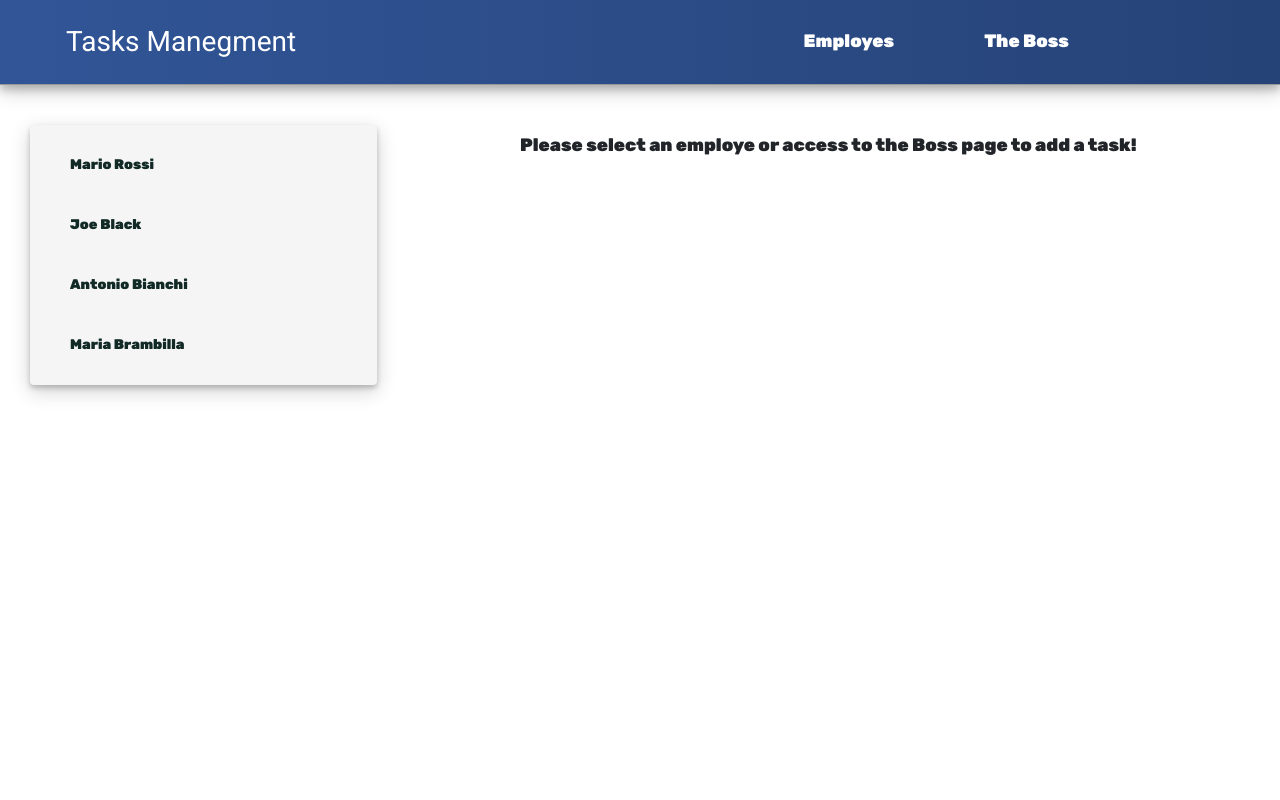
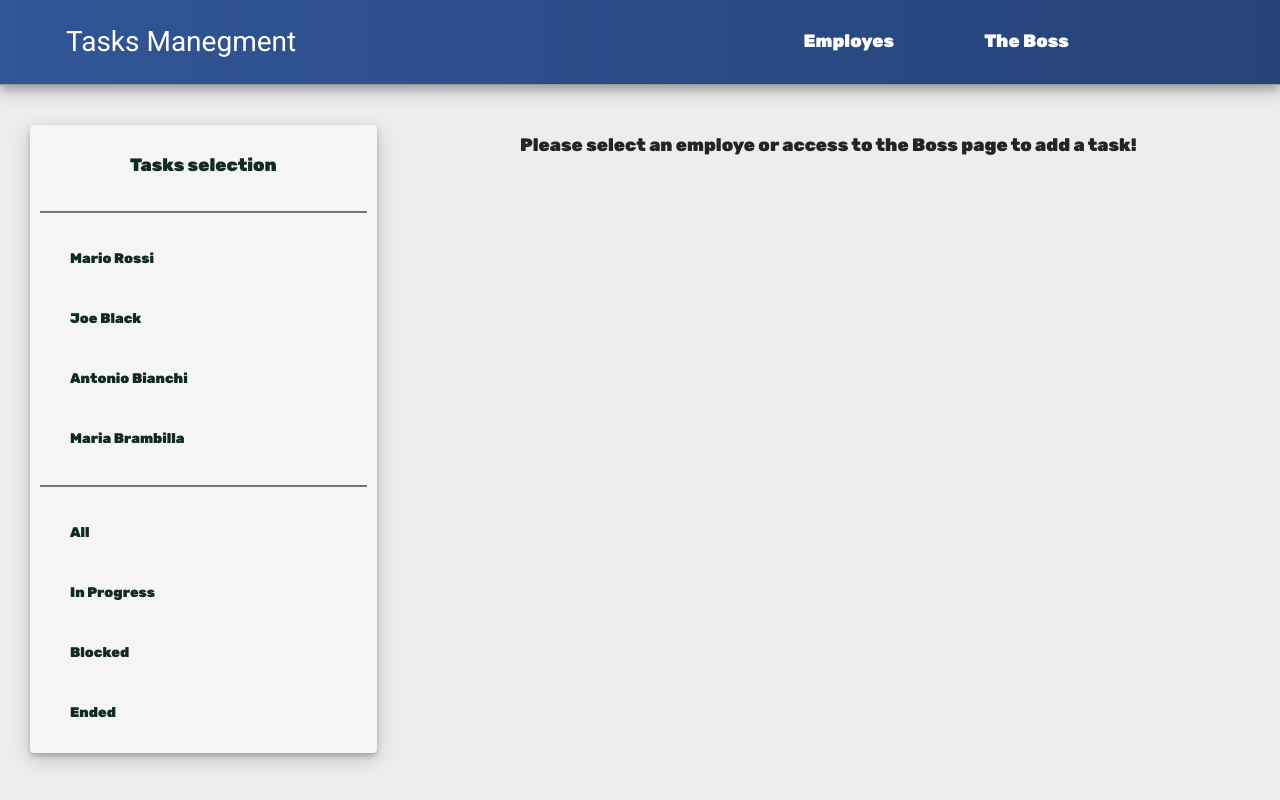
Before and after one commit to lucainovosky/task, an Angular app: page /employe in a window 1280 px wide. Built offline with nearby package versions, Linux system fonts and the light colour scheme.

Commit message:
add filter options

```diff
--- a/src/app/employe-area/task-list/task-list.component.ts
+++ b/src/app/employe-area/task-list/task-list.component.ts
@@ -37,12 +37,20 @@ export class TaskListComponent implements OnInit, OnChanges {
     //subscribe to new task added with observable
     this.sharedServTask.sharedTasks.subscribe(message => this.tasksGlobal = message);
 
-    for(let i = 0; i < this.tasksGlobal.length; i++) {
-      if(this.selectedUserServ.selectedEmploye == this.tasksGlobal[i].personName) {
-        this.tasksUser.push(this.tasksGlobal[i]);
+    if(this.selectedUserServ.employeSelected) {
+      for(let i = 0; i < this.tasksGlobal.length; i++) {
+        if(this.selectedUserServ.selectedEmploye == this.tasksGlobal[i].personName) {
+          this.tasksUser.push(this.tasksGlobal[i]);
+        }
+      }
+    } else if(this.selectedUserServ.tasksFilterSelected) {
+      for(let i = 0; i < this.tasksGlobal.length; i++) {
+        if(/*this.selectedUserServ.selectedEmploye == this.tasksGlobal[i].personName*/true) {
+          console.log("entro qui")
+          this.tasksUser.push(this.tasksGlobal[i]);
+        }
       }
     }
-
   }
 
   ngOnChanges(changes: SimpleChanges): void {
--- a/src/app/services/selected-user.service.ts
+++ b/src/app/services/selected-user.service.ts
@@ -5,10 +5,20 @@ import { Injectable } from '@angular/core';
 })
 export class SelectedUserService {
 
-  selectedEmploye : string = ""
+  selectedEmploye : string = "";
+
+  employeSelected : boolean = false;
+  tasksFilterSelected : boolean = false;
 
   setEmploye(employe : string) {
     this.selectedEmploye = employe;
+    this.employeSelected = true;
+    this.tasksFilterSelected = false
+  }
+
+  setOtherFilter() {
+    this.employeSelected = false;
+    this.tasksFilterSelected = true;
   }
 
   constructor() { }
--- a/src/app/side-menu/employe-list.component.css
+++ b/src/app/side-menu/employe-list.component.css
@@ -28,3 +28,17 @@ li {
   margin-right: 40px;
   box-shadow: 0 3px 5px 0 rgba(0, 0, 0, 0.2), 0 6px 20px 0 rgba(0, 0, 0, 0.19) !important;
 }
+
+.titleList {
+  cursor: auto;
+  list-style-type: none;
+  text-align: center;
+  font-weight: bold;
+  font-size: 18px;
+}
+
+hr {
+  background-color: rgb(123, 123, 123) !important;
+  width: 100%;
+  height: 1px;
+}
--- a/src/app/side-menu/employe-list.component.html
+++ b/src/app/side-menu/employe-list.component.html
@@ -1,9 +1,16 @@
 <div class="list-group btn-group sideBar">
   <ul class="list-group">
+    <li class="titleList">Tasks selection</li>
+    <hr>
     <li class="list-group-item"
     *ngFor="let employe of employes"
     (click)="onSelect(employe)">
     {{employe.name}}
     </li>
+    <hr>
+    <li class="list-group-item" (click)="filterTasks('all')">All</li>
+    <li class="list-group-item" (click)="filterTasks('progress')">In Progress</li>
+    <li class="list-group-item" (click)="filterTasks('blocked')">Blocked</li>
+    <li class="list-group-item" (click)="filterTasks('ended')">Ended</li>
   </ul>
 </div>
--- a/src/app/side-menu/employe-list.component.ts
+++ b/src/app/side-menu/employe-list.component.ts
@@ -36,4 +36,22 @@ export class EmployeListComponent implements OnInit {
     this.newitemEvent.emit(this.outputEmploye);
   }
 
+  filterTasks(filter : string) {
+    switch(filter) {
+      case 'all':
+        this.selectedUserServ.setOtherFilter();
+        console.log('all');
+        break;
+      case 'progress':
+        console.log('progress');
+        break;
+      case 'blocked':
+        console.log('blocked');
+        break;
+      case 'ended':
+        console.log('ended');
+        break;
+    }
+  }
+
 }
--- a/src/styles.css
+++ b/src/styles.css
@@ -7,7 +7,7 @@ html, body { height: 100%; }
 body { margin: 0; font-family: Roboto, "Helvetica Neue", sans-serif; }
 
 html, body { height: 100%; }
-body { margin: 0; font-family: Roboto, "Helvetica Neue", sans-serif; }
+body { margin: 0; font-family: Roboto, "Helvetica Neue", sans-serif; background-color: rgb(237, 237, 237); }
 
 .backgroud-box {
   border-radius: 2%;
```
